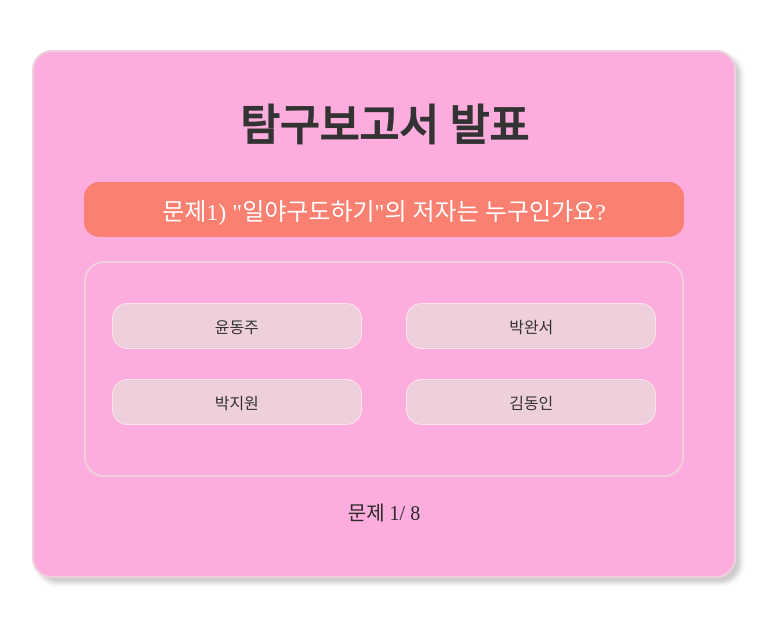
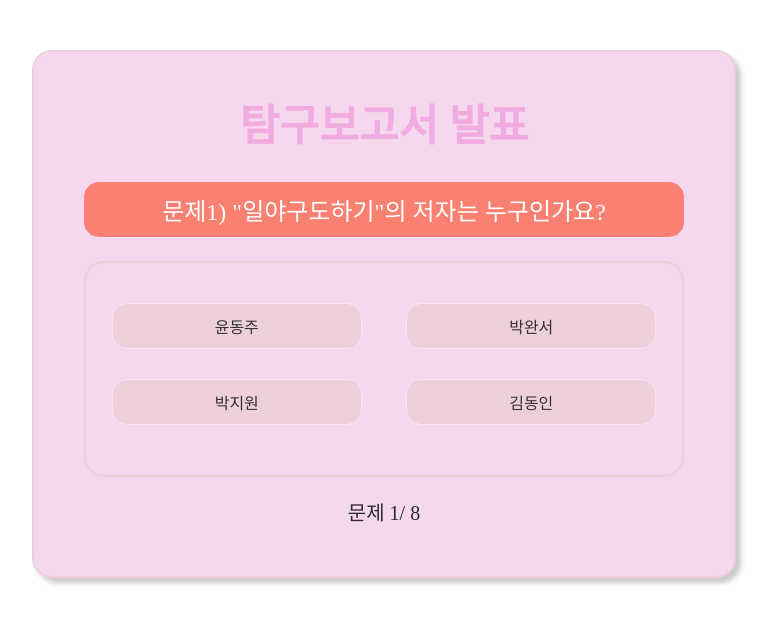
Before and after one commit to hyoje099/rhdehdrydbrrhkwjd, a plain HTML site: page index.html in a window 1280 px wide. Shown: the whole page, without its empty margins (256-1030 px from the left). Drawn offline with Linux system fonts and the light colour scheme.

Commit message:
Update 2.css

```diff
--- a/style/2.css
+++ b/style/2.css
@@ -6,14 +6,14 @@ body {
     padding: 10px 50px 30px;
     margin: 50px auto;
     width: 600px;
-    background: #fdaddd;
+    background: #f5d8ed;
     border: 2px solid #eed0dc;
     border-radius: 20px;
     box-shadow: 5px 5px 5px #cbcbcb;
  }
 
  .grid h1 {
-    color: #333;
+    color: #f092daa7;
     font-size: 2.4em;
     text-align: center;
     ;
```
